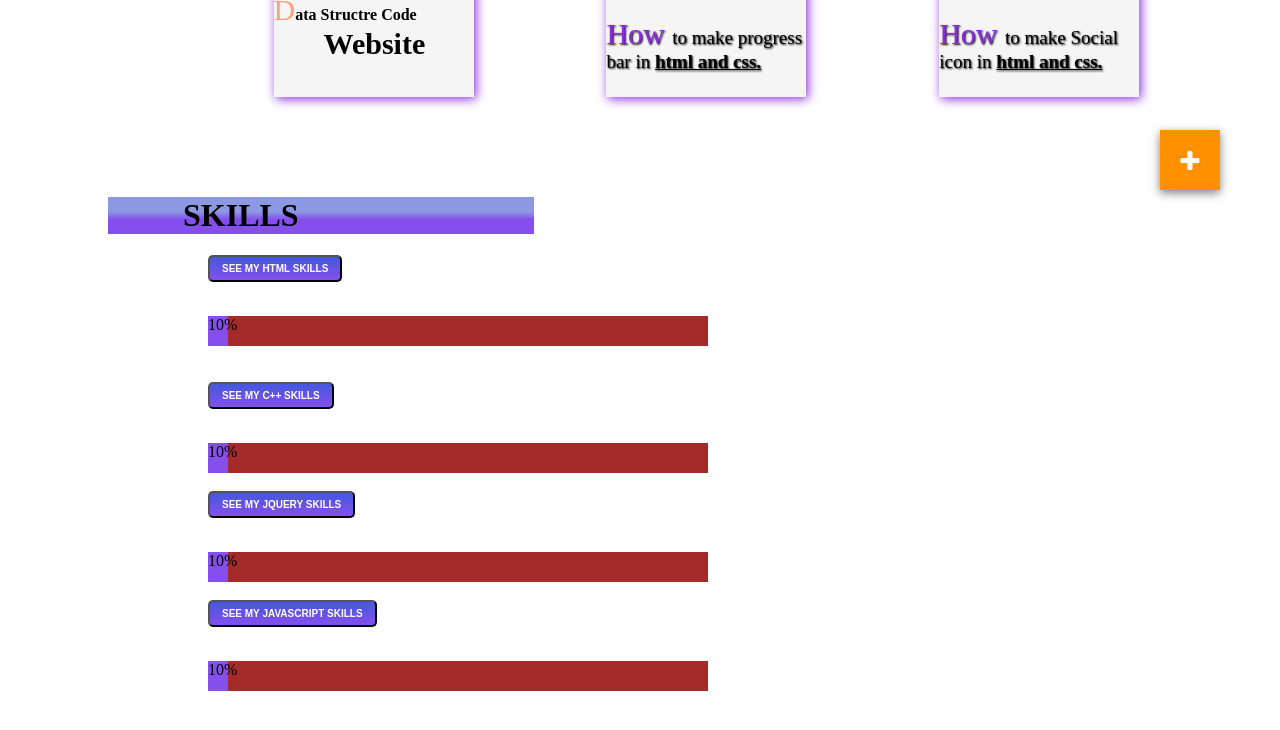
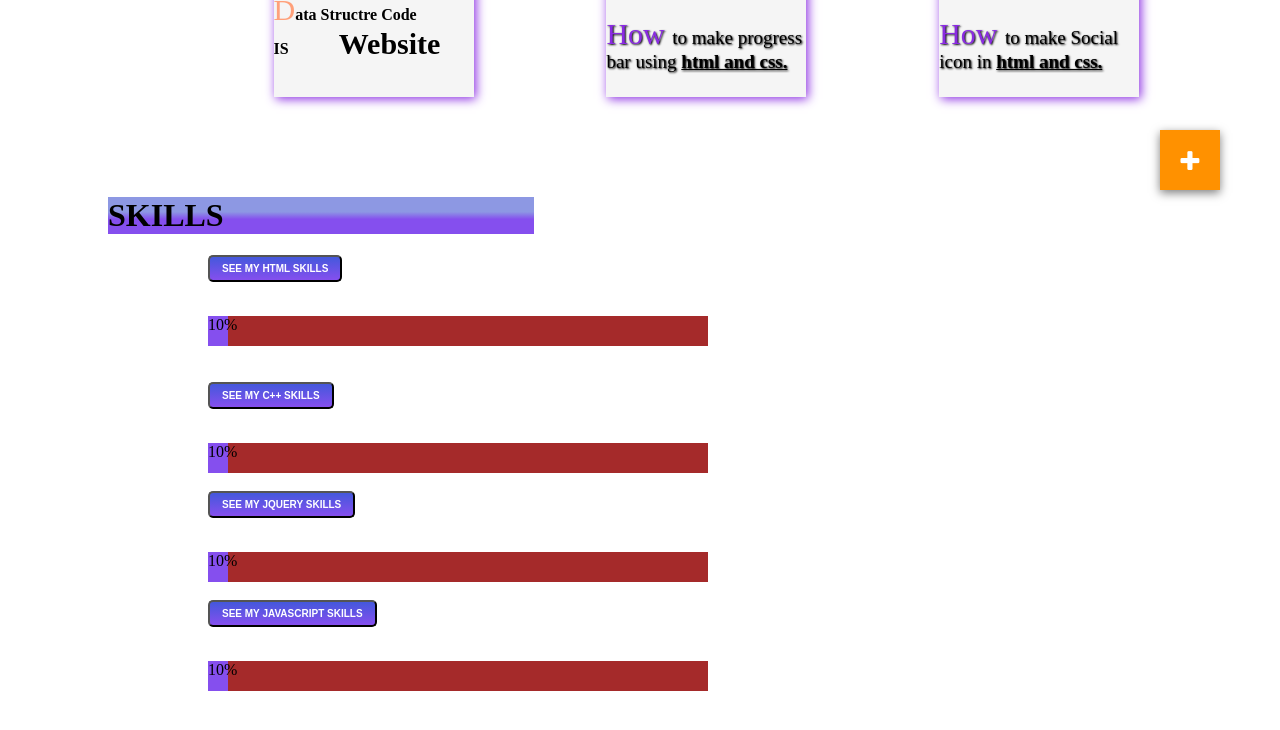
Before and after one commit to RAJEEV2510/PORTFOLIO, a plain HTML site: page index.html in a window 1280 px wide. Shown: the part 1270-2000 px from the top of the page. Drawn offline with Linux system fonts and the light colour scheme.

Commit message:
Update index.html

```diff
--- a/index.html
+++ b/index.html
@@ -197,7 +197,7 @@
             box-sizing: border-box;
             position: relative;
             left: -100px;
-            animation: aagepiche 2s linear infinite;
+            animation: aagepiche 2.5s linear infinite;
             animation-direction: alternate;
         }
 
@@ -698,7 +698,7 @@
         <div class="item" id="v1">
             <img id="img20" src="34.png ">
 
-            <span style="font-size: 30px;color:lightsalmon;">D</span><b>ata Structre Code <a href="#"
+            <span style="font-size: 30px;color:lightsalmon;">D</span><b>ata Structre Code IS<a href="#"
                     style="  text-decoration: none; color:Black;margin-left:50px;font-size: 30px;">Website</a></b>
 
         </div>
@@ -708,7 +708,7 @@
             <P>
                 <a href="project.html"
                     style="text-decoration: none;color: black;font-size: 19px;text-shadow: 1px 1px 2px black;"> <span
-                        style="color:blueviolet;font-size: 30px;"> How </span>to make progress bar in <u><b>html and
+                        style="color:blueviolet;font-size: 30px;"> How </span>to make progress bar using <u><b>html and
                             css.</b></u>
                 </a>
             </P>
```
